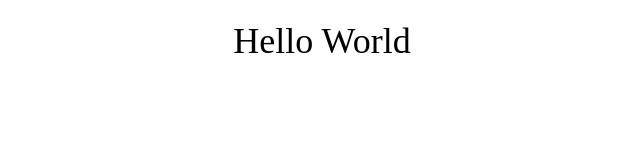
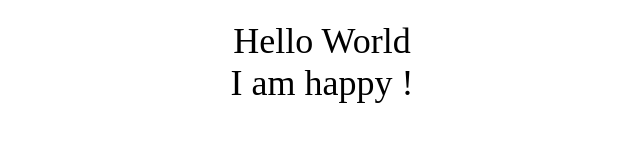
Before and after one commit to ElZyves/ProjetTP1, a plain HTML site: page index.html in a window 1280 px wide. Shown: the whole page, without its empty margins (318-958 px from the left). Drawn offline with Linux system fonts and the light colour scheme.

Commit message:
Ajout contenu dans inex.thml

```diff
--- a/index.html
+++ b/index.html
@@ -6,6 +6,7 @@
   </head>
 
   <body>
-    Hello World
+    Hello World<br>
+    I am happy !
   </body>
 </html>
```
